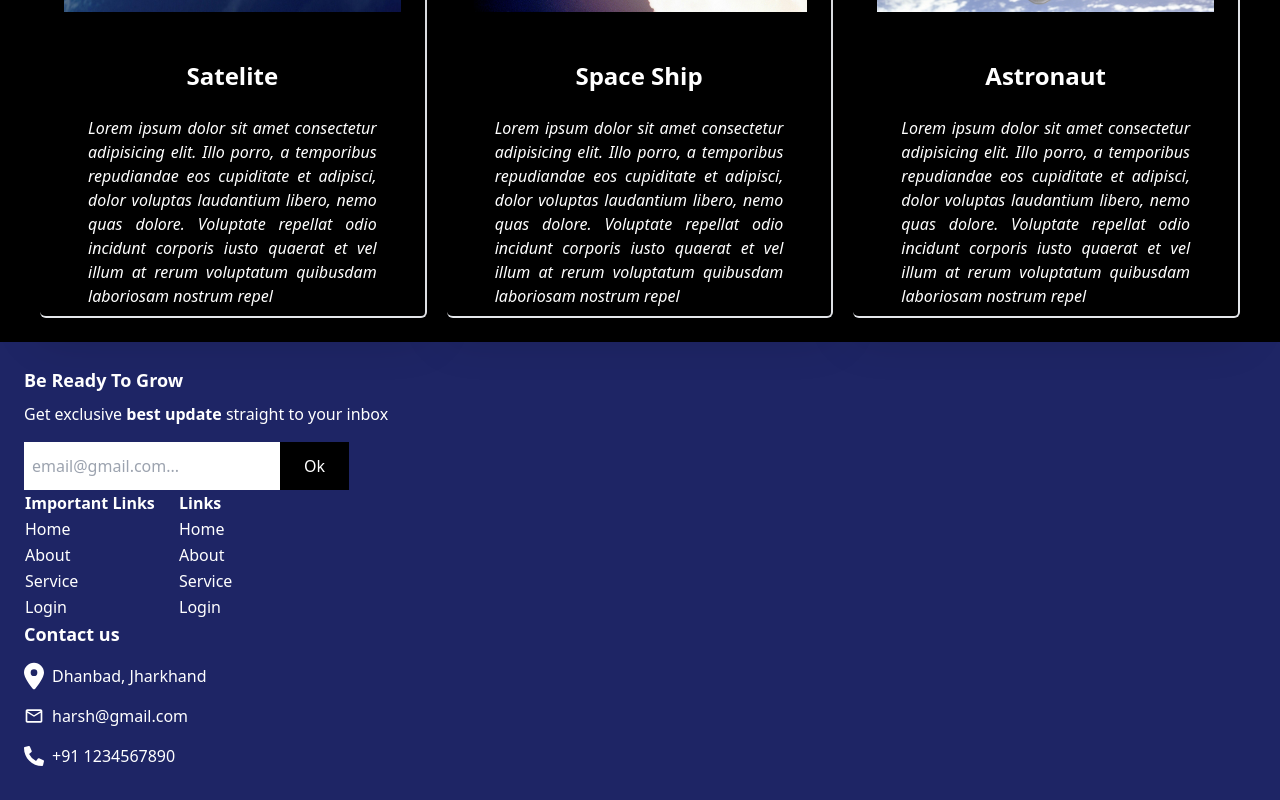
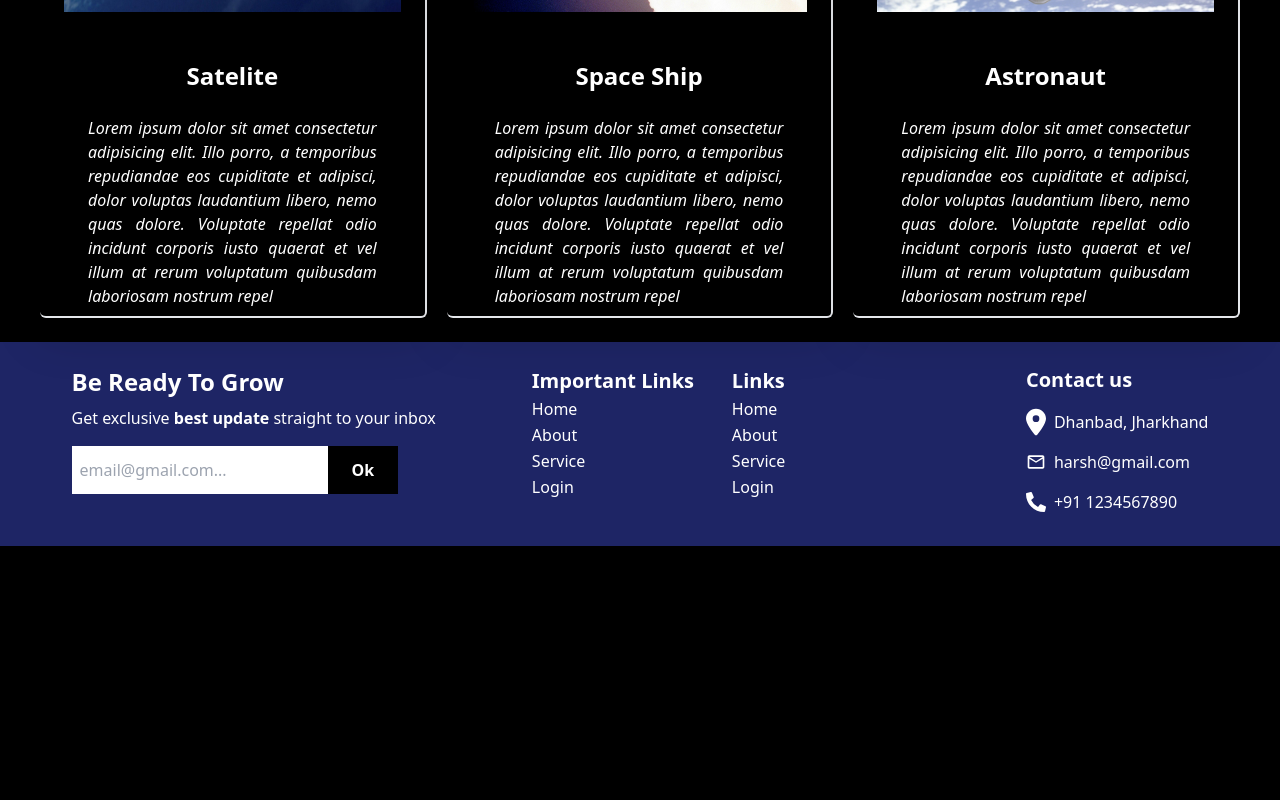
Before and after one commit to Harshwardhan-rawani/SpacePro, a React (Vite) app: page / in a window 1280 px wide. Shown: the part 1476-2276 px from the top of the page. After the commit the page ends 2022 px from the top, so only its background shows below. Built offline with nearby package versions, Linux system fonts and the light colour scheme.

Commit message:
thirdinth change

```diff
--- a/src/components/Footer.jsx
+++ b/src/components/Footer.jsx
@@ -5,20 +5,20 @@
 function Footer() {
   return (
    <>
-   <div className='bg-[#1e2565] p-4'>
+   <div className='bg-[#1e2565] p-4 flex xl:flex-row flex-col xl:justify-around xl:space-y-0 space-y-7'>
     <div>
-    <h1 className='text-lg font-bold text-white'>Be Ready To Grow</h1>
+    <h1 className='lg:text-2xl text-xl  font-bold text-white'>Be Ready To Grow</h1>
     <p className='mt-2 text-white'>Get exclusive <span className='font-bold'>best update</span> straight to your inbox</p>
     <div className='mt-3'>
       <input type="text"  className='xl:w-50 h-12  sm:w-64 p-2' placeholder='email@gmail.com...' />
-      <button className='bg-black text-white h-12 px-4'>Ok</button>
+      <button className='bg-black text-white h-12 px-4 font-bold'>Ok</button>
     </div>
     </div>
     <div>
-    <table className='lg:w-1/4 wd-3/4'>
+    <table className='xl:w-[25em] w-screen'>
         <tr>
-            <th className='text-start w-1/3 text-white'>Important Links</th>
-            <th className='text-start w-1/3 text-white'>Links</th>
+            <th className='text-start w-1/2 text-white lg:text-xl text-lg'>Important Links</th>
+            <th className='text-start w-1/2 text-white lg:text-xl text-lg'>Links</th>
         </tr>
         <tr>
             <td className='text-white'>Home</td>
@@ -38,7 +38,7 @@
         </tr>
     </table>
     </div>
-    <div>   <h1 className=' text-white font-bold text-lg'>Contact us</h1>
+    <div>   <h1 className=' text-white font-bold xl:text-xl text-lg'>Contact us</h1>
 
 <div className=' text-white mt-2'>
  <div className=' text-white flex'>
```
